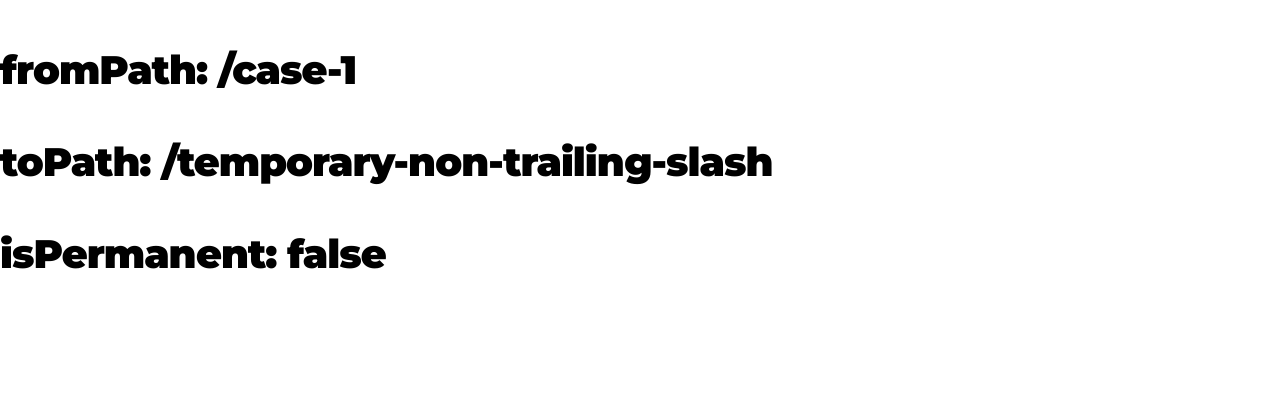
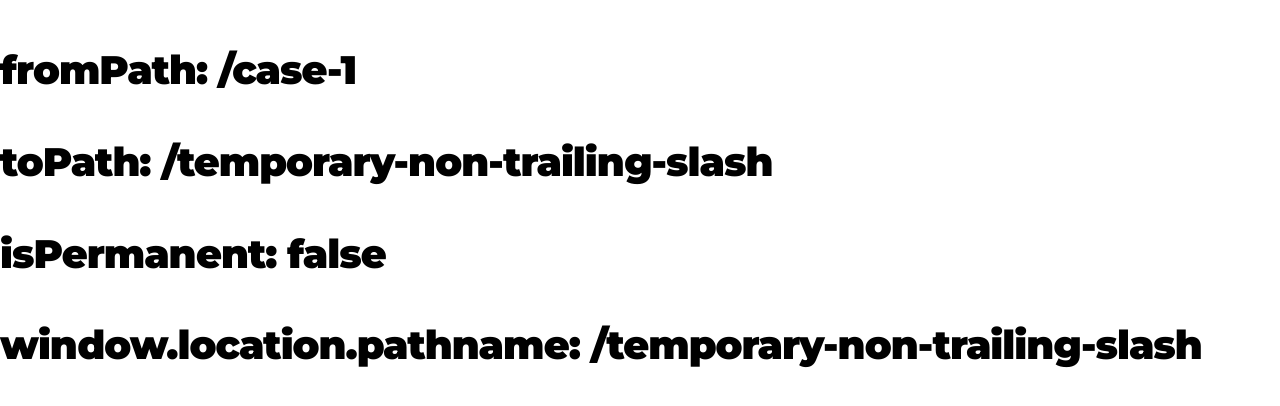
Before and after one commit to gdhardy1/gatsby-cloud-redirects, a Gatsby site: page /temporary-non-trailing-slash in a window 1280 px wide. Built offline with nearby package versions, Linux system fonts and the light colour scheme; Gatsby itself is replaced by a stand-in of ours.

Commit message:
feat: show pathname

```diff
--- a/src/templates/to-path.js
+++ b/src/templates/to-path.js
@@ -2,12 +2,16 @@ import * as React from "react"
 
 const ToPath = ({ pageContext }) => {
   const { fromPath, toPath, isPermanent } = pageContext
+  const isBrowser = typeof window !== undefined
 
   return (
     <>
       <h1>{`fromPath: ${fromPath}`}</h1>
       <h1>{`toPath: ${toPath}`}</h1>
       <h1>{`isPermanent: ${isPermanent ? isPermanent : false}`}</h1>
+      <h1>{`window.location.pathname: ${
+        isBrowser && window.location.pathname
+      }`}</h1>
     </>
   )
 }
```
